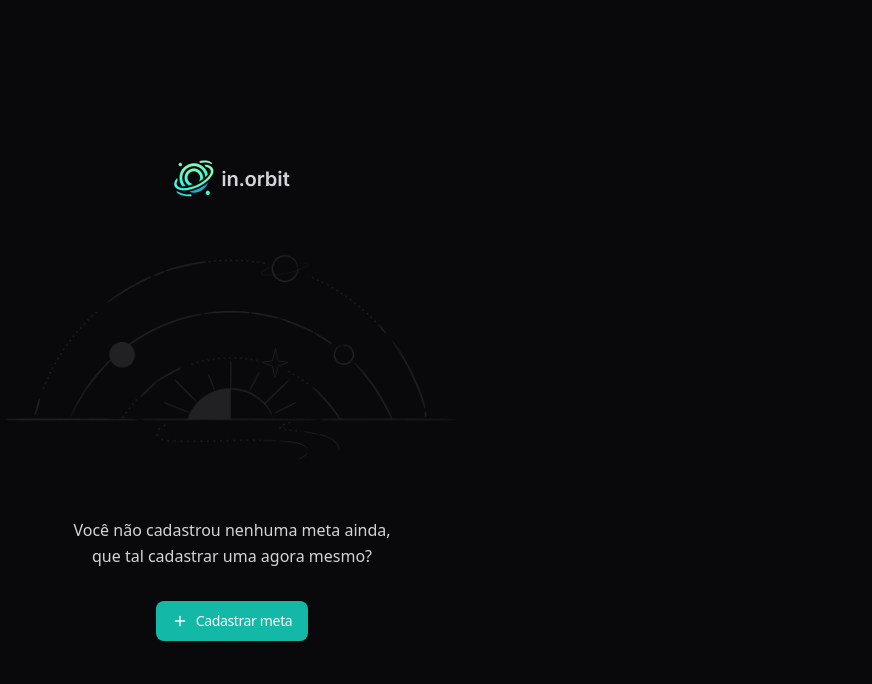
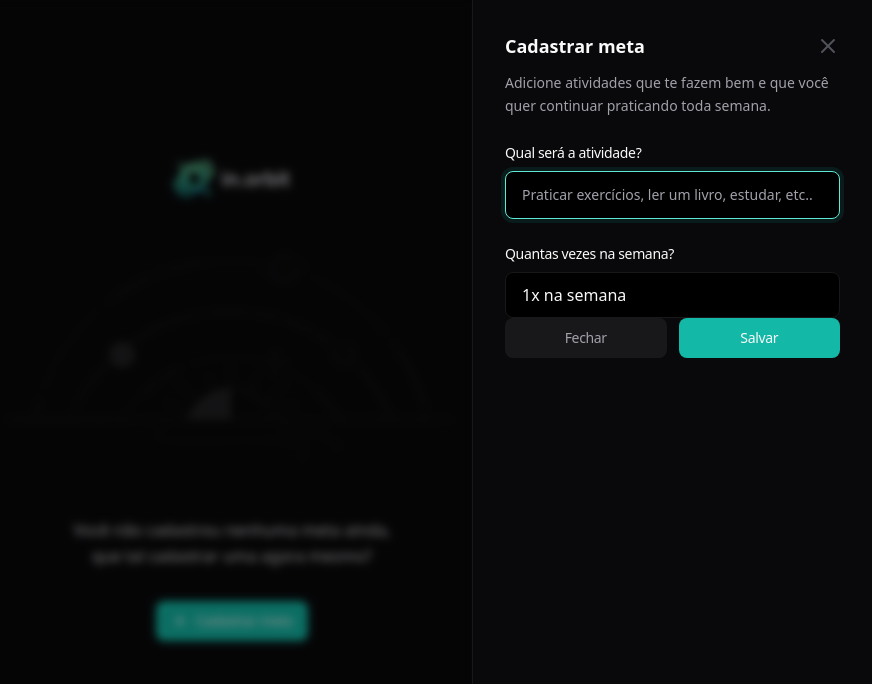
Before and after one commit to LucasNunesSv/In.Orbit, a React (Vite) app in the folder frontend/: page / in a window 1280 px wide. Both pictures are taken after a click on the button "Cadastrar meta". Shown: the top 684 px of the page, without its empty margins (408-1280 px from the left). Built offline with nearby package versions, Linux system fonts and the light colour scheme.

Commit message:
DialogComponents test

```diff
--- a/frontend/src/app.tsx
+++ b/frontend/src/app.tsx
@@ -1,10 +1,22 @@
 import logo from "./assets/logo-text-in-orbit-png.png";
 import illustration from "./assets/lets-start-illustration.png";
-import { Plus } from "lucide-react";
+import { Plus, X } from "lucide-react";
 import { Button } from "./components/ui/button";
+import {
+  Dialog,
+  DialogClose,
+  DialogContent,
+  DialogDescription,
+  DialogTitle,
+  DialogTrigger,
+} from "./components/ui/dialog";
+import { Label } from "./components/ui/label";
+import { Input } from "./components/ui/input";
+import { RadioGroup, RadioGroupItem } from "./components/ui/radio-group";
 
 export function App() {
   return (
+    <Dialog>
       <div className="h-screen flex flex-col items-center justify-center gap-8">
         <img src={logo} alt="in.orbit" />
         <img
@@ -16,10 +28,53 @@
           Você não cadastrou nenhuma meta ainda, que tal cadastrar uma agora
           mesmo?
         </p>
+        <DialogTrigger asChild>
           <Button variant="primary">
             <Plus className="size-4" />
             Cadastrar meta
           </Button>
+        </DialogTrigger>
       </div>
+      <DialogContent>
+        <div className="flex flex-col gap-6">
+          <div className="flex flex-col gap-3 ">
+            <div className="flex items-center justify-between">
+              <DialogTitle>Cadastrar meta</DialogTitle>
+              <DialogClose>
+                <X className="text-zinc-600" />
+              </DialogClose>
+            </div>
+            <DialogDescription>
+              Adicione atividades que te fazem bem e que você quer continuar
+              praticando toda semana.
+            </DialogDescription>
+          </div>
+          <form action="" className="flex flex-col justify-between flex-1">
+            <div className="flex flex-col gap-6">
+              <div className="flex flex-col gap-2">
+                <Label htmlFor="title">Qual será a atividade?</Label>
+                <Input autoFocus placeholder="Praticar exercícios, ler um livro, estudar, etc.." />
+              </div>
+              <div className="flex flex-col gap-2">
+                <Label htmlFor="title">Quantas vezes na semana?</Label>
+                <RadioGroup>
+                  <RadioGroupItem value="1">1x na semana</RadioGroupItem>
+                </RadioGroup>
+              </div>
+            </div>
+            <div className="flex items-center gap-3">
+              <DialogClose asChild>
+                <Button type="button" className="flex-1" variant="secondary">
+                  Fechar
+                </Button>
+              </DialogClose>
+              <Button className="flex-1" variant="primary">
+                Salvar
+              </Button>
+            </div>
+          </form>
+        </div>
+      </DialogContent>
+    </Dialog>
   );
 }
--- a/frontend/src/components/ui/dialog.tsx
+++ b/frontend/src/components/ui/dialog.tsx
@@ -20,7 +20,7 @@
   return (
     <DialogPrimitive.DialogOverlay
       {...props}
-      className="fixed inset-0 z-40 bg-black/40 backdrop-blur-sm"
+      className="fixed inset-0 z-40 bg-black/40 backdrop-blur-sm "
     />
   )
 }
@@ -32,7 +32,7 @@
 
       <DialogPrimitive.DialogContent
         {...props}
-        className="fixed z-50 right-0 top-0 bottom-0 w-[400px] h-screen border-l border-zinc-900 bg-zinc-950 p-8"
+        className="fixed z-50 right-0 top-0 bottom-0 w-[400px] h-screen border-l border-zinc-900 bg-zinc-950 p-8 "
       />
     </DialogPortal>
   )
```
Lines whose indentation alone changed are shown as unchanged.
